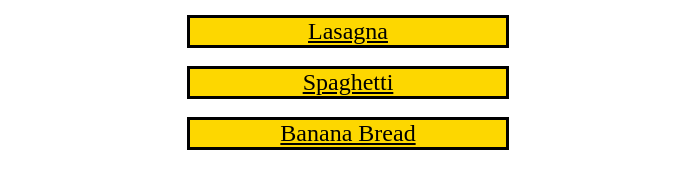
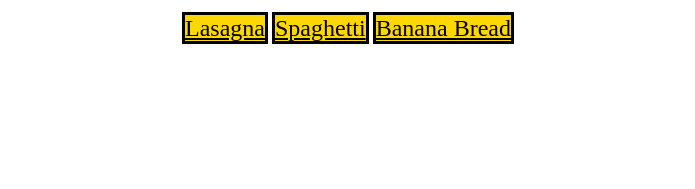
Before and after one commit to RachelAWilson/odin-recipes, a plain HTML site: page index.html in a window 1280 px wide. Shown: the part 557-746 px from the top of the page, without its empty margins (292-987 px from the left). Drawn offline with Linux system fonts and the light colour scheme.

Commit message:
Center recipe buttons on same line

```diff
--- a/index.html
+++ b/index.html
@@ -11,8 +11,10 @@
     <img src="./recipes/images/kitchen.jpg"
         alt="Big clean kitchen with fresh produce"
         class="center"><br>
-    <a href="recipes/lasagna.html" target="_blank" class="buttons">Lasagna</a><br>
-    <a href="recipes/spaghetti.html" target="_blank" class="buttons">Spaghetti</a><br>
-    <a href="recipes/banana_bread.html" target="_blank" class="buttons">Banana Bread</a>
+    <div class="button-center">
+        <a href="recipes/lasagna.html" target="_blank" class="buttons">Lasagna</a>
+        <a href="recipes/spaghetti.html" target="_blank" class="buttons">Spaghetti</a>
+        <a href="recipes/banana_bread.html" target="_blank" class="buttons">Banana Bread</a>
+    </div>
 </body>
 </html>
--- a/styles.css
+++ b/styles.css
@@ -16,7 +16,7 @@ img {
   }
 
 .buttons {
-    display: block;
+    display: inline;
     margin-left: auto;
     margin-right: auto;
     width: 25%;
@@ -47,3 +47,10 @@ img {
     font-family: Impact, Haettenschweiler, 'Arial Narrow Bold', sans-serif;
     background-color: beige;
 }
+
+.button-center {
+  text-align: center;
+  margin-left: auto;
+  margin-right: auto;
+  width: 50%;
+}
```
